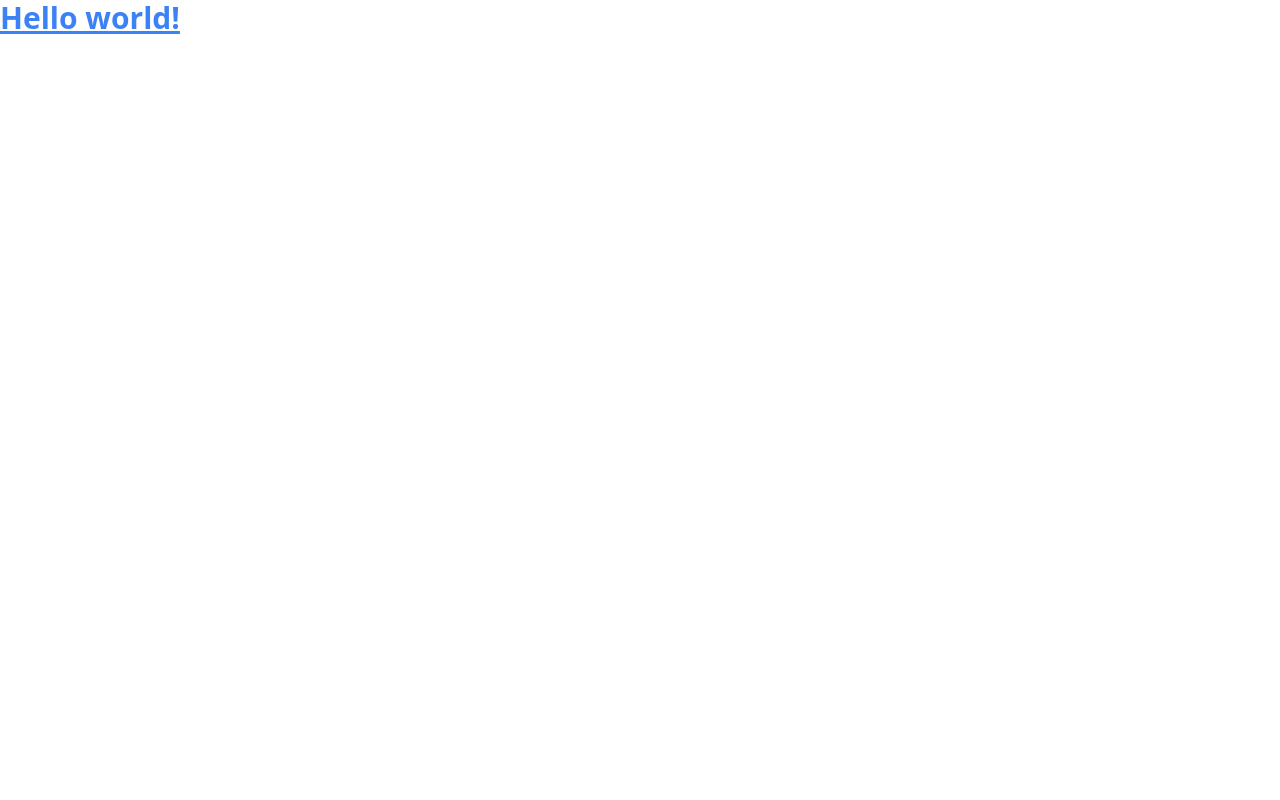
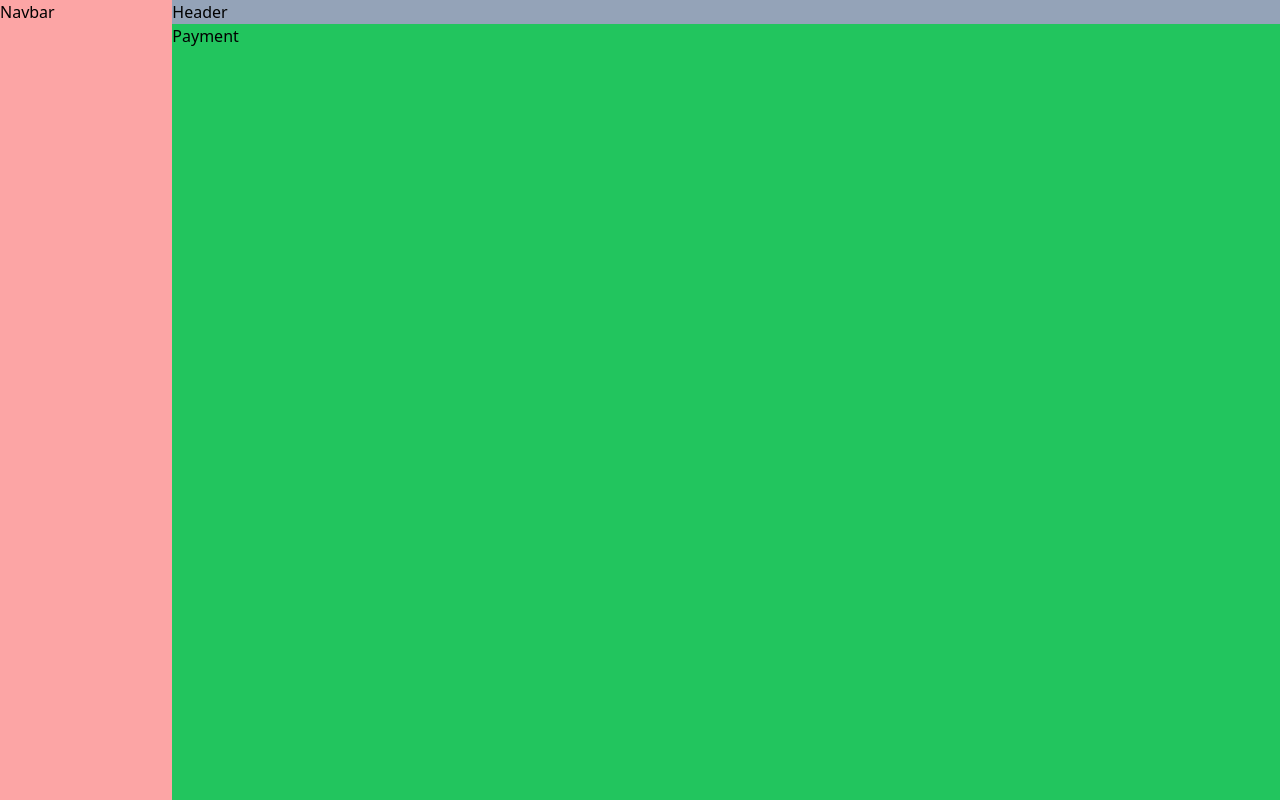
Before and after one commit to darshpat01/dukaan-dashboard, a React (Vite) app: page / in a window 1280 px wide. Built offline with nearby package versions, Linux system fonts and the light colour scheme.

Commit message:
basic layout done

```diff
--- a/src/App.jsx
+++ b/src/App.jsx
@@ -1,11 +1,10 @@
 import "./App.css";
+import Dashboard from "./components/Dashboard";
 
 function App() {
   return (
     <>
-      <h1 className="text-3xl font-bold underline text-blue-500">
-        Hello world!
-      </h1>
+      <Dashboard />
     </>
   );
 }
--- /dev/null
+++ b/src/components/Dashboard.jsx
@@ -0,0 +1,13 @@
+import Navbar from "./navbar/Navbar";
+import Payment from "./payments/Payment";
+
+const Dashboard = () => {
+  return (
+    <div className="h-screen w-screen flex flex-nowrap">
+      <Navbar />
+      <Payment />
+    </div>
+  );
+};
+
+export default Dashboard;
--- /dev/null
+++ b/src/components/navbar/Navbar.jsx
@@ -0,0 +1,5 @@
+const Navbar = () => {
+  return <div className="w-[15.56%] bg-red-300">Navbar</div>;
+};
+
+export default Navbar;
--- /dev/null
+++ b/src/components/payments/Header.jsx
@@ -0,0 +1,5 @@
+const Header = () => {
+  return <div className="w-full bg-slate-400">Header</div>;
+};
+
+export default Header;
--- /dev/null
+++ b/src/components/payments/Payment.jsx
@@ -0,0 +1,12 @@
+import Header from "./Header";
+
+const Payment = () => {
+  return (
+    <div className="bg-green-500 w-full">
+      <Header />
+      Payment
+    </div>
+  );
+};
+
+export default Payment;
```
